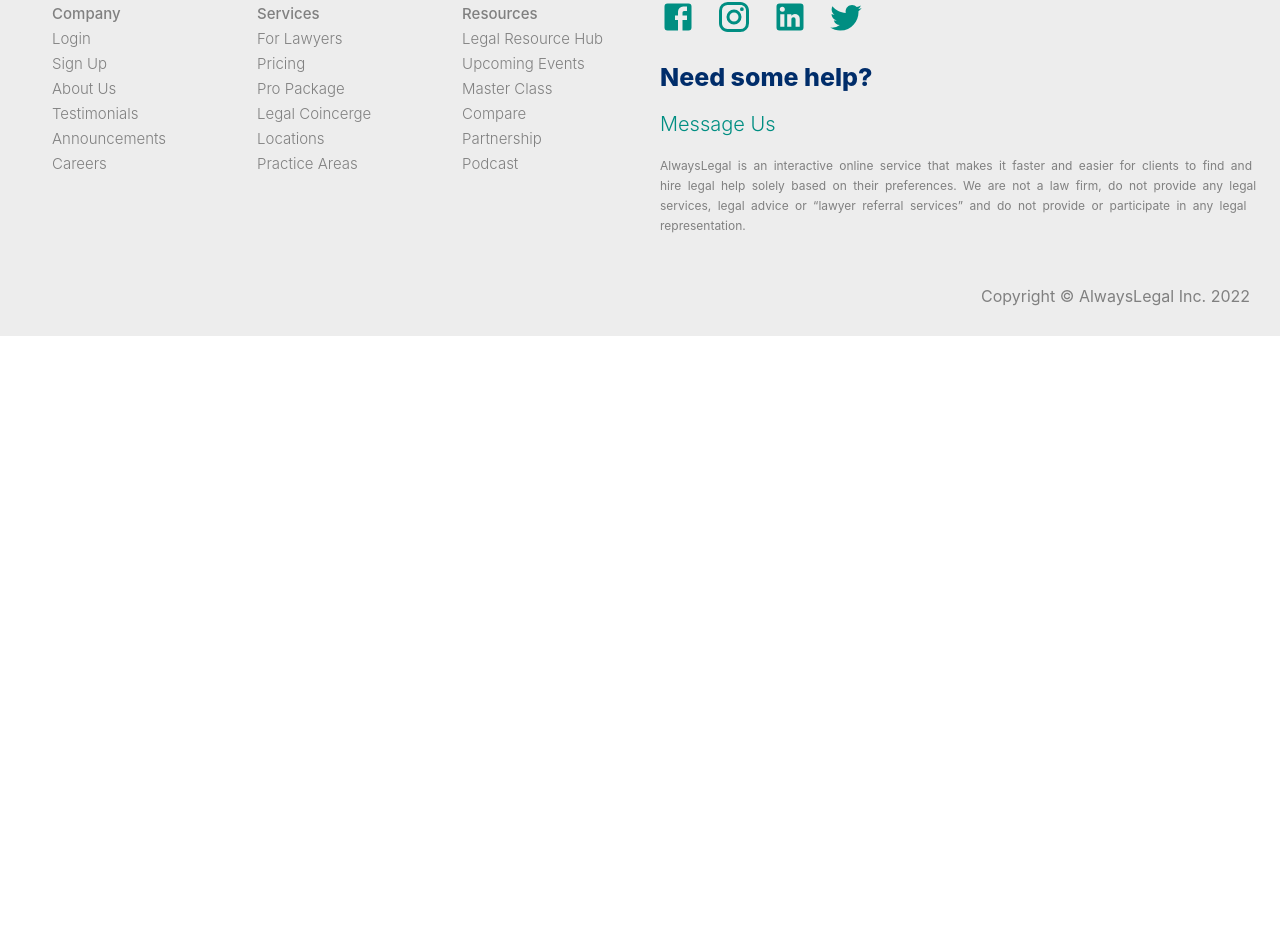
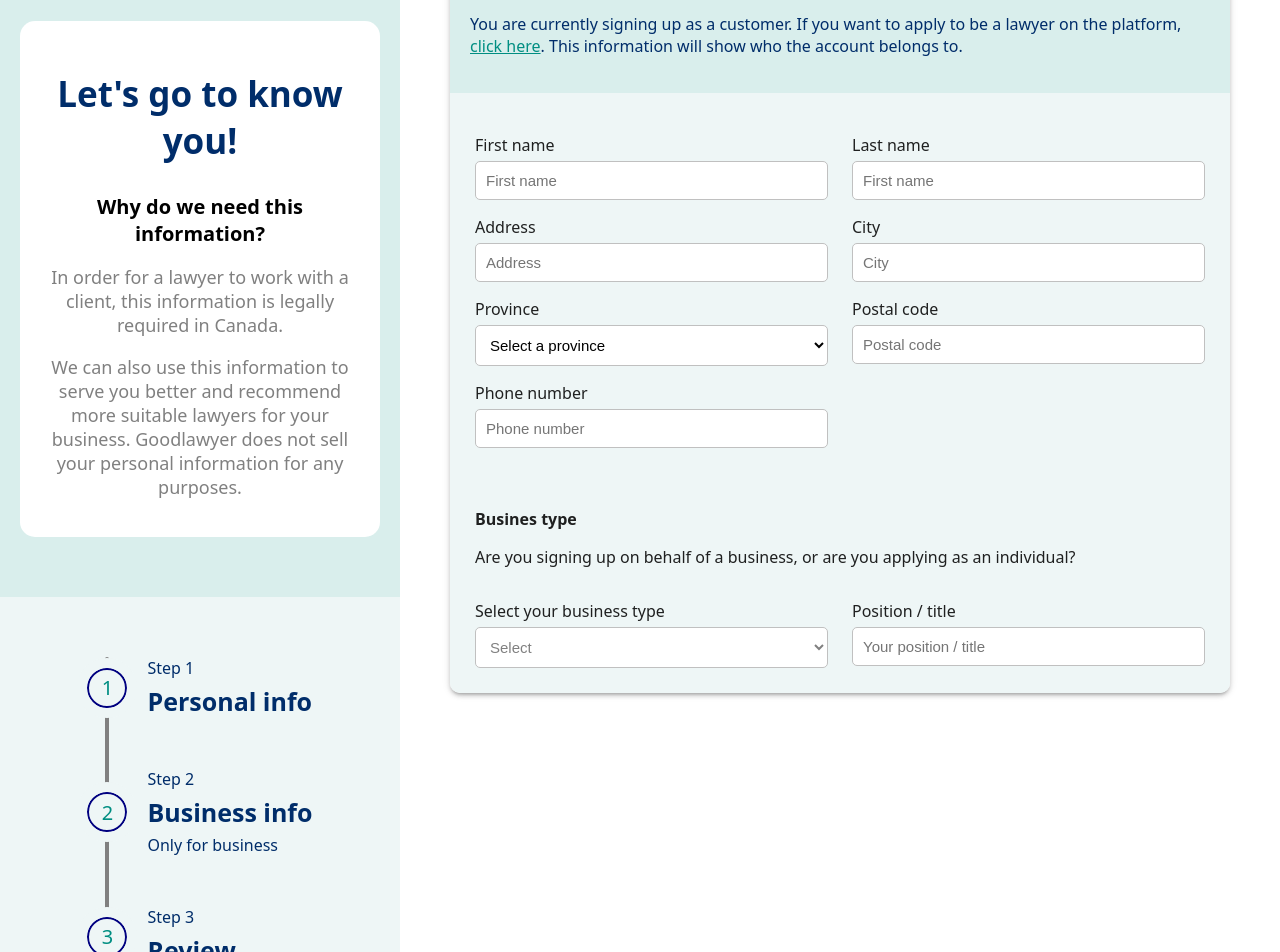
Before and after one commit to Hycient195/Always_Legal, a React (Create React App) app: page /register in a window 1280 px wide. Shown: the part 146-1098 px from the top of the page. Before the commit the page ends 800 px from the top, so only its background shows below. Built offline with nearby package versions, Linux system fonts and the light colour scheme.

Commit message:
Completed register page

```diff
--- a/package.json
+++ b/package.json
@@ -1,6 +1,5 @@
 {
-  "name": "winsoft_lab",
-  "homepage": "https://winsoftlab.com.ng/",
+  "name": "always_legal",
   "version": "0.1.0",
   "private": true,
   "dependencies": {
--- a/public/index.html
+++ b/public/index.html
@@ -24,7 +24,7 @@
       work correctly both with client-side routing and a non-root public URL.
       Learn how to configure a non-root public URL by running `npm run build`.
     -->
-    <title>AlwaysLegal</title>
+    <title>Always Legal</title>
   </head>
   <body>
     <noscript>You need to enable JavaScript to run this app.</noscript>
--- a/src/App.js
+++ b/src/App.js
@@ -4,6 +4,7 @@ import { BrowserRouter, Routes, Route } from "react-router-dom";
 import Home from "./pages/Home/Home";
 import Navbar from "./components/Navbar/Navbar";
 import Footer from "./components/Footer/Footer";
+import Register from "./pages/Register/Register";
 // import ContactUs from "./pages/Contact_Us/Contact_Us";
 // import AboutUs from "./pages/About_Us/AboutUs";
 // import Products from "./pages/Products/Products";
@@ -15,6 +16,7 @@ function App() {
       <Navbar />
       <Routes>
         <Route index element={<Home />} />
+        <Route path="/register" element={<Register />} />
         {/* <Route path="/contact-us" element={<ContactUs />} />
         <Route path="/about-us" element={<AboutUs />} />
         <Route path="/products" element={<Products />} /> */}
--- a/src/index.css
+++ b/src/index.css
@@ -1,8 +1,9 @@
 body {
   margin: 0;
-  font-family: -apple-system, BlinkMacSystemFont, 'Segoe UI', 'Roboto', 'Oxygen',
+  /* font-family: -apple-system, BlinkMacSystemFont, 'Segoe UI', 'Roboto', 'Oxygen',
     'Ubuntu', 'Cantarell', 'Fira Sans', 'Droid Sans', 'Helvetica Neue',
-    sans-serif;
+    sans-serif; */
+    font-family: system-ui, -apple-system, BlinkMacSystemFont, 'Segoe UI', Roboto, Oxygen, Ubuntu, Cantarell, 'Open Sans', 'Helvetica Neue', sans-serif;
   -webkit-font-smoothing: antialiased;
   -moz-osx-font-smoothing: grayscale;
 }
--- /dev/null
+++ b/src/pages/Register/Register.jsx
@@ -0,0 +1,134 @@
+import { Paper } from "@mui/material";
+import s from "./Register.module.css";
+
+export default function Register() {
+  return (
+    <main className={`${s.register_wrapper}`}>
+      <div className={`${s.register_container}`}>
+        <aside className="p-t-50">
+          <div className={`${s.introductions} br-15 p-20 bg-white m-20`}>
+            <h1 className="navy-text f-35 centralize b-900">
+              Let&apos;s go to know you!
+            </h1>
+            <h2 className="f-20 centralize">
+              Why do we need this information?
+            </h2>
+            <p className="centralize f-18 b-300 grey-text">
+              In order for a lawyer to work with a client, this
+              information is legally required in Canada.
+            </p>
+            <p className="centralize f-18 b-300 grey-text">
+              We can also use this information to serve you better
+              and recommend more suitable lawyers for your business.
+              Goodlawyer does not sell your personal information for
+              any purposes.
+            </p>
+          </div>
+
+          <div className={`${s.steps} m-t-60 flex justify-center p-t-60 p-b-60`}>
+            <ul className="flex flex-column g-50">
+              <li className="flex flex-row align-center g-20">
+                <div className={`${s.left} f-20 dark-teal-text`}>1</div>
+                <div className={`${s.right} flex flex-column g-5`}>
+                  <p className="no-m-p navy-text">Step 1</p>
+                  <h3 className="no-m-p f-25 navy-text b-900">Personal info</h3>
+                </div>
+              </li>
+              <li className="flex flex-row align-center g-20">
+                <div className={`${s.left} f-20 dark-teal-text`}>2</div>
+                <div className={`${s.right} flex flex-column g-5`}>
+                  <p className="no-m-p navy-text">Step 2</p>
+                  <h3 className="no-m-p f-25 navy-text b-900">Business info</h3>
+                  <p className="no-m-p navy-text">Only for business</p>
+                </div>
+              </li>
+              <li className="flex flex-row align-center g-20">
+                <div className={`${s.left} f-20 dark-teal-text`}>3</div>
+                <div className={`${s.right} flex flex-column g-5`}>
+                  <p className="no-m-p navy-text">Step 3</p>
+                  <h3 className="no-m-p f-25 navy-text b-900">Review</h3>
+                </div>
+              </li>
+              <li className={`${s.line}`} />
+            </ul>
+          </div>
+        </aside>
+
+        <main className={`${s.register_main}`}>
+          <div className={`${s.register_main_container} p-50`}>
+            <div action="" className="">
+              <Paper elevation={3} className={`bg-very-light-teal br-20 ${s.form_paper}`}>
+                <div className={`${s.info} p-20 bg-light-teal`}>
+                  <h2 className="navy-text b-800">Personal info</h2>
+                  <p className=" navy-text b-300">
+                    You are currently signing up as a customer. If you want
+                    to apply to be a lawyer on the platform, <a href="/" className="dark-teal-text">click here</a>.
+                    This information will show who the account belongs to.
+                  </p>
+                </div>
+                <form action="" className={`${s.register_form} bg-very-light-teal p-25`}>
+                  <div className={`${s.inputs_container}`}>
+                    <label htmlFor="firstname" className="">
+                      <p className="b-300 m-b-5">First name</p>
+                      <input type="text" id="firstname" className="p-10 border-silver br-5 f-15" placeholder="First name" />
+                    </label>
+                    <label htmlFor="lastname" className="">
+                      <p className="b-300 m-b-5">Last name</p>
+                      <input type="text" id="lastname" className="p-10 border-silver br-5 f-15" placeholder="First name" />
+                    </label>
+                    <label htmlFor="Address" className="">
+                      <p className="b-300 m-b-5">Address</p>
+                      <input type="text" id="Address" className="p-10 border-silver br-5 f-15" placeholder="Address" />
+                    </label>
+                    <label htmlFor="city" className="">
+                      <p className="b-300 m-b-5">City</p>
+                      <input type="text" id="city" className="p-10 border-silver br-5 f-15" placeholder="City" />
+                    </label>
+                    <label htmlFor="firstname" className="">
+                      <p className="b-300 m-b-5">Province</p>
+                      <select name="" id="" className="p-10 border-silver br-5 f-15 bg-white">
+                        <option value="" className="">Select a province</option>
+                        <option value="" className="">Option 2</option>
+                        <option value="" className="">Option 3</option>
+                      </select>
+                    </label>
+                    <label htmlFor="postalCode" className="">
+                      <p className="b-300 m-b-5">Postal code</p>
+                      <input type="text" id="postalCode" className="p-10 border-silver br-5 f-15" placeholder="Postal code" />
+                    </label>
+                    <label htmlFor="PhoneNumber" className="">
+                      <p className="b-300 m-b-5">Phone number</p>
+                      <input type="text" id="PhoneNumber" className="p-10 border-silver br-5 f-15" placeholder="Phone number" />
+                    </label>
+                  </div>
+
+                  <div className={`${s.form_footer} m-t-60`}>
+                    <p className="b-600">Busines type</p>
+                    <p className="b-300">
+                      Are you signing up on behalf of a business, or are
+                      you applying as an individual?
+                    </p>
+                    <div className={`${s.inputs_container}`}>
+                      <label htmlFor="firstname" className="">
+                        <p className="b-300 m-b-5">Select your business type</p>
+                        <select name="" id="" className="p-10 border-silver br-5 f-15 bg-white grey-text">
+                          <option value="" className="">Select</option>
+                          <option value="" className="">Option 2</option>
+                          <option value="" className="">Option 3</option>
+                        </select>
+                      </label>
+                      <label htmlFor="firstname" className="">
+                        <p className="b-300 m-b-5">Position / title</p>
+                        <input type="text" id="firstname" className="p-10 border-silver br-5 f-15" placeholder="Your position / title" />
+                      </label>
+                    </div>
+                  </div>
+                </form>
+              </Paper>
+            </div>
+          </div>
+        </main>
+      </div>
+    </main>
+  );
+}
--- /dev/null
+++ b/src/pages/Register/Register.module.css
@@ -0,0 +1,96 @@
+div.register_container {
+  display: grid;
+  grid-template-columns: 400px 1fr;
+  /* gap: calc(var(--base-gap) * 3); */
+}
+
+div.introductions > h1 {
+  font-weight: 900 !important;
+}
+
+div.register_container > aside {
+  background-color: #d9eeec;
+}
+
+div.register_container > aside > div.steps {
+  background-color: #eef6f6;
+}
+
+div.steps div.left {
+  height: 40px;
+  width: 40px;
+  border-radius: 50%;
+  display: flex;
+  place-content: center;
+  align-items: center;
+  border: 2px solid navy;
+  z-index: 1;
+  background-color: #eef6f6;
+  outline: 10px solid #eef6f6;
+}
+
+div.steps ul {
+  position: relative;
+}
+
+div.steps ul > li:last-of-type {
+  background-color: grey;
+  height: 100%;
+  width: 4px;
+  border-radius: 2px;
+  position: absolute;
+  left: 18px;
+}
+
+
+
+
+/*=======================*/
+/* Register Main Section */
+/*=======================*/
+main.register_main {
+  display: flex;
+  align-items: center;
+  justify-content: center;
+  height: calc(100vh - 90px);
+  /* background-color: red; */
+}
+div.form_paper {
+  max-width: 900px;
+  margin-inline: auto;
+  border-radius: 10px;
+  border-bottom-right-radius: 10px;
+  border-bottom-left-radius: 10px;
+}
+
+div.form_paper > div.info {
+  border-top-right-radius: 10px;
+  border-top-left-radius: 10px;
+}
+
+form.register_form {
+  border-bottom-right-radius: 10px;
+  border-bottom-left-radius: 10px;
+}
+
+form.register_form > div.inputs_container {
+  display: grid;
+  grid-template-columns: repeat(2, 1fr);
+  justify-content: space-around;
+  column-gap: 1.5em;
+
+}
+
+div.form_footer > div.inputs_container {
+  display: grid;
+  grid-template-columns: repeat(2, 1fr);
+  justify-content: space-around;
+  column-gap: 1.5em;
+
+}
+
+
+
+form.register_form  label > input, select {
+  width: 100%;
+}
--- a/src/sass/_colors.scss
+++ b/src/sass/_colors.scss
@@ -7,6 +7,8 @@ $colors: (
   "green": #198754,
   "teal": #20c997,
   "dark-teal": rgb(0, 142, 130),
+  "light-teal": #d9eeec,
+  "very-light-teal": #eef6f6,
   "cyan": #0dcaf0,
   "light-blue": #3f95f1,
   "navy": #002d6a,
--- a/src/styles.css
+++ b/src/styles.css
@@ -1098,6 +1098,30 @@
   border: 1px solid rgb(0, 142, 130);
 }
 
+.bg-light-teal {
+  background-color: #d9eeec;
+}
+
+.light-teal-text {
+  color: #d9eeec;
+}
+
+.border-light-teal {
+  border: 1px solid #d9eeec;
+}
+
+.bg-very-light-teal {
+  background-color: #eef6f6;
+}
+
+.very-light-teal-text {
+  color: #eef6f6;
+}
+
+.border-very-light-teal {
+  border: 1px solid #eef6f6;
+}
+
 .bg-cyan {
   background-color: #0dcaf0;
 }
```
Also changed, not shown: 1 other file (tests, documents, lock files or other folders).
